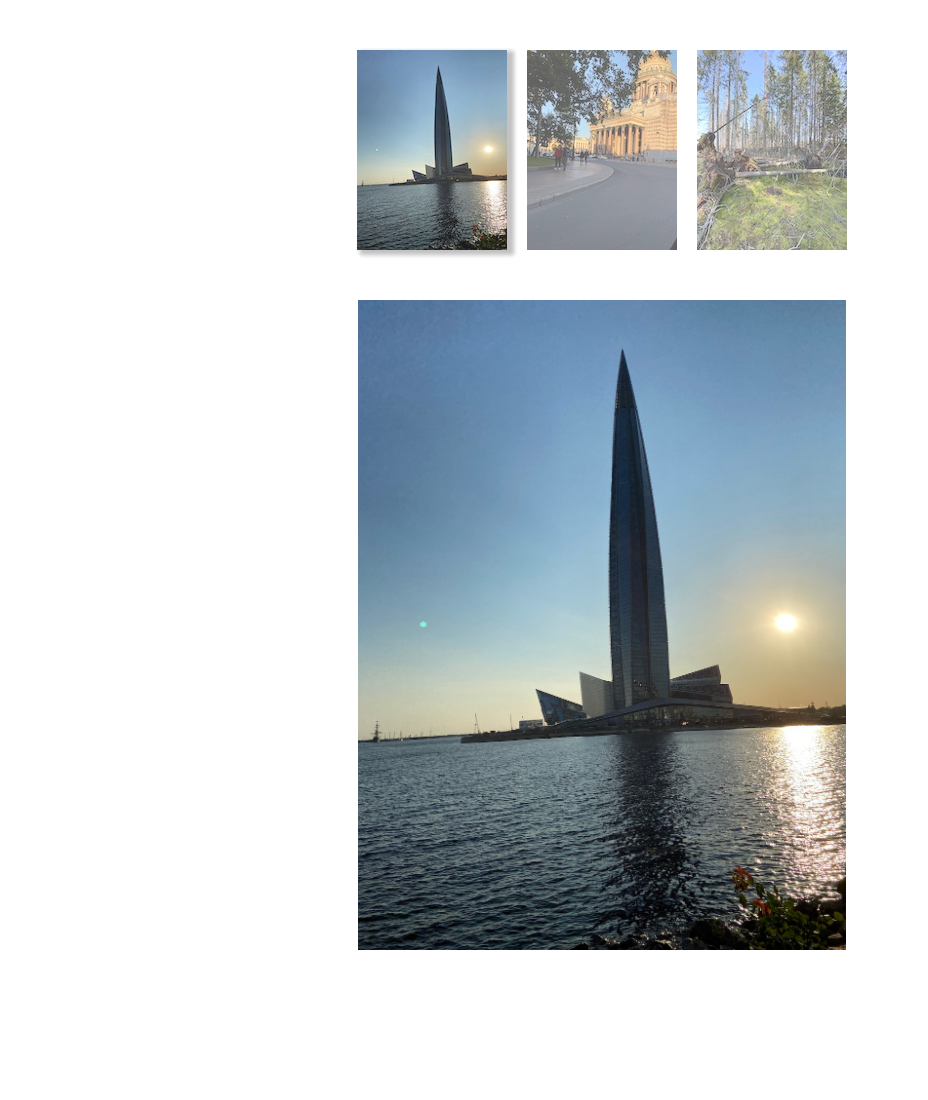
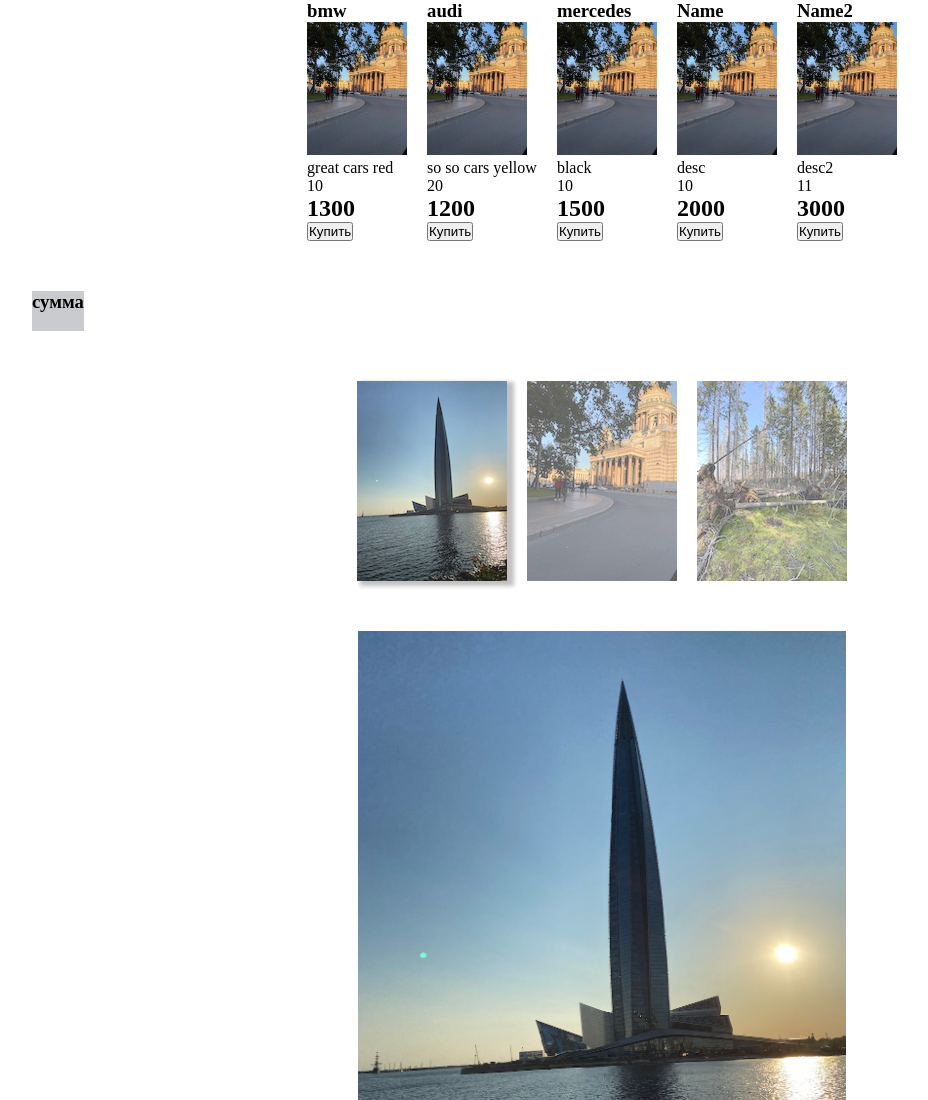
Before and after one commit to AlexandrovIS/GB_JS, a plain HTML site: page HW_6/Index.html in a window 1280 px wide. Shown: the top 1100 px of the page, without its empty margins (38-966 px from the left). Before the commit the page ends 950 px from the top, so only its background shows below. Drawn offline with Linux system fonts and the light colour scheme.

Commit message:
доработал галерею и сделал карточки с товарами

```diff
--- a/HW_6/Index.html
+++ b/HW_6/Index.html
@@ -10,6 +10,11 @@
 
 <body>
   <div class="wrapper">
+    <div class="product_box"></div>
+    <div class="bin">
+      <h3>сумма</h3>
+      <p></p>
+    </div>
     <div class="small_img">
 
       <!-- <img src="IMG/IMG_01_s.jpeg" alt="description" data-item="img-1">
@@ -48,6 +53,7 @@
 
   </div>
   <script src="main.js"></script>
+  <script src="shop_js.js"></script>
 
 
 
--- /dev/null
+++ b/HW_6/shop_js.js
@@ -0,0 +1,75 @@
+//массив для хранения всех товаров
+var goodsArray = [];
+
+//шаблон для создания товаров
+function Product(id, name, picture, descriptions, quantity, cost) {
+  this.id = id,
+    this.name = name,
+    this.picture = picture,
+    this.descriptions = descriptions,
+    this.quantity = quantity,
+    this.cost = cost
+}
+
+//функция, которая формирует вид карточки товара на сайт и добавляет на сайт
+function CreateProduct({ id, name, picture, descriptions, quantity, cost }) {
+  productbox = document.querySelector('.product_box'),
+    div = document.createElement('div'),
+    div.setAttribute("id", id),
+    div.classList.add('cart'),
+    h3 = document.createElement('h3'),
+    h3.innerHTML = name,
+    div.append(h3),
+    img = document.createElement('img'),
+    img.setAttribute("src", picture),
+    img.setAttribute("alt", descriptions),
+    div.append(img),
+    p = document.createElement('p'),
+    p.innerHTML = descriptions,
+    div.append(p),
+    p = document.createElement('p'),
+    p.classList.add("quantity"),
+    p.innerHTML = quantity,
+    div.append(p),
+    h2 = document.createElement('h2'),
+    h2.innerHTML = cost,
+    div.append(h2),
+    btn = document.createElement('button'),
+    btn.innerHTML = "Купить",
+    btn.setAttribute("id", id),
+    div.append(btn),
+    productbox.append(div)
+}
+
+//функция в которую отправляем массив товаров и прогоняем каждый товар черз функцию, которая создает карточки на каждый товар и пушит их на сайт
+function createToWeb(array) {
+  array.forEach((items) => CreateProduct(items))
+}
+
+//создаем всячие товары разные товары по шаблону "Продукт" сразу в массиве
+goodsArray = [
+  car1 = new Product("01", "bmw", "IMG/IMG_02_s.jpg", "great cars red", 10, 1300),
+  car2 = new Product("02", "audi", "IMG/IMG_02_s.jpg", "so so cars yellow", 20, 1200),
+  car3 = new Product("03", "mercedes", "IMG/IMG_02_s.jpg", "black", 10, 1500),
+  car4 = new Product("04", "Name", "IMG/IMG_02_s.jpg", "desc", 10, 2000),
+]
+//создаем для примера еще один товар вне массива
+var car5 = new Product("05", "Name2", "IMG/IMG_02_s.jpg", "desc2", 11, 3000)
+
+//пушим в массив
+goodsArray.push(car5)
+
+//вызываем функцию , которая массив с товаром прогонит через функцию создания карточек на сайте. собственно тут все запускаем
+createToWeb(goodsArray);
+
+//собираем все кнопки с карточек товаров, слушаем какую кликнули....
+var summ = 0;
+document.querySelectorAll('.product_box button').forEach((item) =>
+  item.addEventListener('click', function (event) {
+    const id = event.target.id;
+    summ += +(document.getElementById(id).querySelector('h2').innerHTML);
+    document.querySelector(".bin p").innerHTML = summ;
+    document.getElementById(id).querySelector('.quantity').innerHTML = ((+document.getElementById(id).querySelector('.quantity').innerHTML) - 1)
+  })
+);
+//в принципе дальше надо делать массив "корзину". на каждый клик пушить в корзину карточку товара, циклом проходиться по массиву и собирать целы каждой карточки и выводить в поле на стр. я сделал вывод суммы выбраных товаров на страницу, но не красивым способом. В этом задании как-то сильно сконцентрировалы на создании функции, которая будет сама добавлять товар на сайт. И я не делал проверку на то, чтобы товара не могло быть <0. Но зато у меня получилися "живые" экземпляры объекта "Продукт"
--- a/HW_6/style.css
+++ b/HW_6/style.css
@@ -52,3 +52,20 @@
 /* .big_img_item__active img{
   display: block;
 } */
+
+.product_box{
+  display: flex;
+  justify-content: center;
+  gap:20px;
+}
+.product_box img{
+  max-width: 100px;
+}
+.bin {
+  display: inline-block;
+  margin-top:50px ;
+  background-color: rgb(201, 203, 206);
+}
+.bin p{
+  display: inline-block;
+}
```
